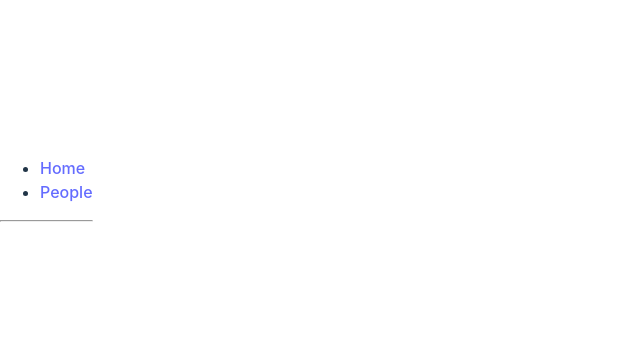
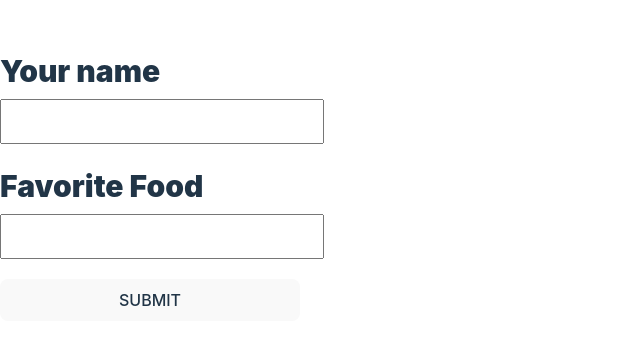
Before and after one commit to noobmaster69jr/react-router-v6, a React (Vite) app: page / in a window 1280 px wide. Before the commit this address had no page. Shown: the part 215-560 px from the top of the page, without its empty margins (0-640 px from the left). Built offline with nearby package versions, Linux system fonts and the light colour scheme.

Commit message:
07-progrm-navigate-declarative

```diff
--- a/src/App.css
+++ b/src/App.css
@@ -1,56 +1,44 @@
-a {
-  text-decoration: none;
+form {
+  width: 300px;
+  margin: 50px auto;
 }
 
-li {
-  list-style-type: none;
+label {
+  color: var(--white);
+  font-weight: 900;
+  font-size: 30px;
+  display: block;
+  margin: 20px 0;
 }
 
-nav ul {
-  display: flex;
-  padding: 0;
+input {
+  width: 100%;
+  font-size: 18px;
+  padding: 10px;
 }
 
-nav ul li {
-  margin-right: 15px;
-}
-
-.people {
-  display: flex;
-}
-
-.people h1 {
+button {
+  color: var(--white);
+  background: var(--pink);
   text-align: center;
+  font-size: 20px;
+  font-weight: 900;
+  padding: 1.5vw;
+  text-transform: uppercase;
+  display: table;
+  margin: 20px 0;
+  transition: all 300ms;
+  border: none;
   width: 100%;
 }
 
-.people > ul {
-  padding: 0;
-  width: 25%;
+button:hover {
+  transform: rotate(-1deg);
 }
 
-.people li {
-  margin: 20px 0;
+h1 {
+  font-size: 50px;
+  color: var(--white);
+  font-weight: 900;
+  text-align: center;
 }
-
-.people p {
-  font-size: 12px;
-}
-
-.person {
-  width: 60%;
-  margin: 20px auto;
-}
-
-.person a {
-  font-size: 12px;
-}
-
-.person p {
-  font-size: 22px;
-  margin-bottom: 0;
-}
-
-.person li {
-  margin: 50px 0;
-}
--- a/src/App.jsx
+++ b/src/App.jsx
@@ -1,105 +1,67 @@
 /*
-  Using the pre-made components, create the following
-  path -> Component mapping. Notice /people/:id is a
-  nested route (with a URL parameter).
+  1. You're given three components, App, Results and Form. Inside the
+  App component, creates two Routes. One that will render the Form component
+  when the user is at '/' and the other which will render the Results component
+  when the user is at '/results.
 
-  / -> Home
-  /people -> People
-    /people/:id -> Person
-
-  Be sure to have all your Routes in one location
-  and utilize the <Outlet /> component.
+  2. Refactor the Form component so that when the user submits the form,
+    you redirect them (declaratively using <Navigate />) to the /results page.
 */
 
 import * as React from 'react';
-import {
-  BrowserRouter as Router,
-  Link,
-  Route,
-  useParams,
-  Routes,
-  Outlet,
-  useLocation,
-} from 'react-router-dom';
-import { getPeople, getPerson } from './api';
+import { BrowserRouter as Router, Routes, Route, Navigate } from 'react-router-dom';
+import './App.css'
+const submit = () => {
+  // fake AF
+  return new Promise((res) => {
+    setTimeout(() => res(), 500);
+  });
+};
 
-function Home() {
-  return (
-    <React.Fragment>
-      <h1>Home</h1>
-      <p>
-        Welcome to our collection of quotes. Head over to{' '}
-        <Link to="/people">/people</Link> to see our catalog of quotes.
-      </p>
-    </React.Fragment>
-  );
+function Results() {
+  return <h1>Mmmm. Thanks for submitting your favorite food.</h1>;
 }
 
-function People() {
-  const people = getPeople();
+function Form() {
+  const [name, setName] = React.useState('');
+  const [food, setFood] = React.useState('');
+  const [isSubmit, setIsSubmit] = React.useState(false)
+  const handleChange = (e) => {
+    const { name, value } = e.target;
+
+    name === 'name' ? setName(value) : setFood(value);
+  };
+
+  const handleSubmit = (e) => {
+    e.preventDefault();
+    submit(name, food).then (() => setIsSubmit(true))
+
+  };
+
+
 
   return (
-    <div className="people">
-      <ul>
-        {people.map(({ id, name, bio }) => {
-          return (
-            <li key={id}>
-              <Link to={id}>{name}</Link>
-              <p>{bio}</p>
-            </li>
-          );
-        })}
-      </ul>
-      <Outlet />
-    </div>
-  );
-}
-
-function Person() {
-  const { id } = useParams();
-  const { quotes, name } = getPerson(id);
-
-  return (
-    <div className="person">
-      <h1>{name}</h1>
-      <ul>
-        {quotes.map((quote) => {
-          return (
-            <li key={quote.id}>
-              <p>"{quote.text}"</p>
-            </li>
-          );
-        })}
-      </ul>
-    </div>
+  isSubmit ? <Navigate to="/results" /> : ( <form onSubmit={handleSubmit}>
+      <label>
+        Your name
+        <input type="text" value={name} onChange={handleChange} name="name" />
+      </label>
+      <label>
+        Favorite Food
+        <input type="text" value={food} onChange={handleChange} name="food" />
+      </label>
+      <button type="submit">Submit</button>
+    </form>)
   );
 }
 
 export default function App() {
   return (
     <Router>
-      <div>
-        <nav>
-          <ul>
-            <li>
-              <Link to="/">Home</Link>
-            </li>
-            <li>
-              <Link to="/people">People</Link>
-            </li>
-          </ul>
-        </nav>
-
-        <hr />
-
-        {/* Routes go here */}
-        <Routes>
-          <Route path="/people" element={<People />}>
-            <Route path="" element={<h1>Select someone</h1>} />
-            <Route path=":id" element={<Person />} />
-          </Route>
-        </Routes>
-      </div>
+      <Routes>
+        <Route path="/" element={<Form />} />
+        <Route path="/results" element={<Results />} />
+      </Routes>
     </Router>
   );
 }
--- a/src/api.js
+++ /dev/null
@@ -1,104 +0,0 @@
-const people = [
-  {
-    id: 'abraham',
-    name: 'Abraham Lincoln',
-    bio: 'Abraham Lincoln was an American lawyer and statesman who served as the 16th president of the United States from 1861 until his assassination in 1865',
-    quotes: [
-      {
-        id: 0,
-        text: 'You can fool all the people some of the time, and some of the people all the time, but you cannot fool all the people all the time.',
-      },
-      {
-        id: 1,
-        text: 'Give me six hours to chop down a tree and I will spend the first four sharpening the axe.',
-      },
-      {
-        id: 2,
-        text: 'Government of the people, by the people, for the people, shall not perish from the Earth.',
-      },
-      {
-        id: 3,
-        text: "Sir, my concern is not whether God is on our side; my greatest concern is to be on God's side, for God is always right.",
-      },
-      {
-        id: 4,
-        text: 'You cannot escape the responsibility of tomorrow by evading it today.',
-      },
-    ],
-  },
-  {
-    id: 'jrr',
-    name: 'J.R.R. Tolkien',
-    bio: 'John Ronald Reuel Tolkien was an English writer, poet, philologist, and academic, best known as the author of the high fantasy works The Hobbit and The Lord of the Rings',
-    quotes: [
-      { id: 0, text: 'Not all those who wander are lost.' },
-      {
-        id: 1,
-        text: 'Still round the corner, there may wait, a new road or a secret gate.',
-      },
-      {
-        id: 2,
-        text: 'Many that live deserve death. And some that die deserve life. Can you give it to them? Then do not be too eager to deal out death in judgement. For even the very wise cannot see all ends.',
-      },
-      {
-        id: 3,
-        text: 'The proper study of Man is anything but Man; and the most improper job of any man, even saints (who at any rate were at least unwilling to take it on), is bossing other men. Not one in a million is fit for it, and least of all those who seek the opportunity.',
-      },
-    ],
-  },
-  {
-    id: 'jane',
-    name: 'Jane Austen',
-    bio: 'Jane Austen was an English novelist known primarily for her six major novels, which interpret, critique and comment upon the British landed gentry at the end of the 18th century',
-    quotes: [
-      {
-        id: 0,
-        text: 'To sit in the shade on a fine day and look upon verdure is the most perfect refreshment.',
-      },
-      {
-        id: 1,
-        text: 'Selfishness must always be forgiven you know, because there is no hope of a cure.',
-      },
-      {
-        id: 2,
-        text: 'My idea of good company is the company of clever, well-informed people who have a great deal of conversation; that is what I call good company.',
-      },
-      {
-        id: 3,
-        text: 'It is a truth universally acknowledged, that a single man in possession of a good fortune, must be in want of a wife.',
-      },
-      {
-        id: 4,
-        text: 'The power of doing anything with quickness is always prized much by the possessor, and often without any attention to the imperfection of the performance.',
-      },
-    ],
-  },
-  {
-    id: 'tyler',
-    name: 'Tyler, The Creator',
-    bio: 'Tyler Gregory Okonma (born March 6, 1991), better known as Tyler, the Creator, is an American rapper, singer, songwriter, record producer, actor, visual artist, designer and comedian',
-    quotes: [
-      {
-        id: 0,
-        text: "If the world was ending, I think I would grab some Cinnamon Toast Crunch, a bunch of water, and I'd probably just... I'd probably go crazy.",
-      },
-      {
-        id: 1,
-        text: "I want to take Justin Bieber for a month and just lock him up in a cage where we sit and make music. He's one of the most successful people in the world, but his music could be so much tighter.",
-      },
-      { id: 2, text: "I don't really listen to rap; I just like to rap." },
-      {
-        id: 3,
-        text: "Usually, when I'm rappin', I'm creating a big story or a concept song that sounds like a movie to me.",
-      },
-    ],
-  },
-];
-
-export function getPerson(idToFind) {
-  return people.find(({ id }) => id === idToFind);
-}
-
-export function getPeople() {
-  return people;
-}
```
